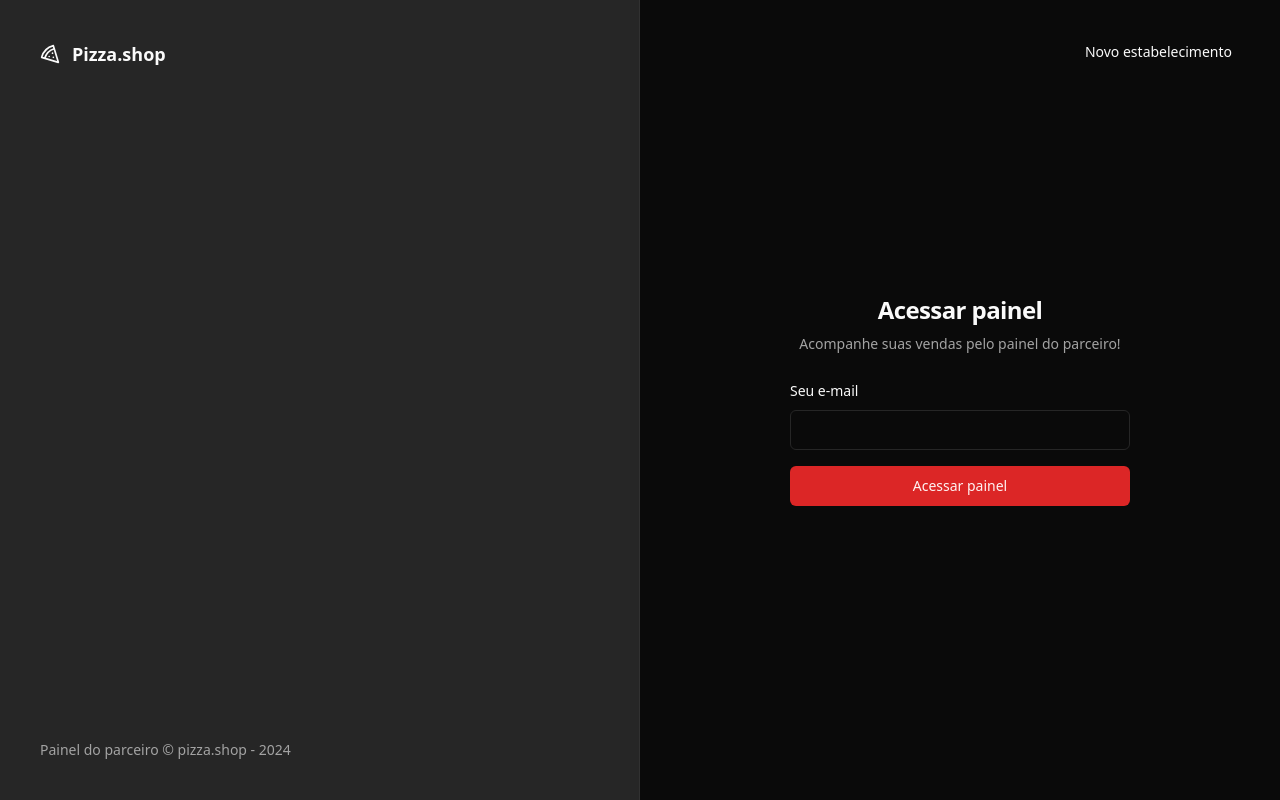
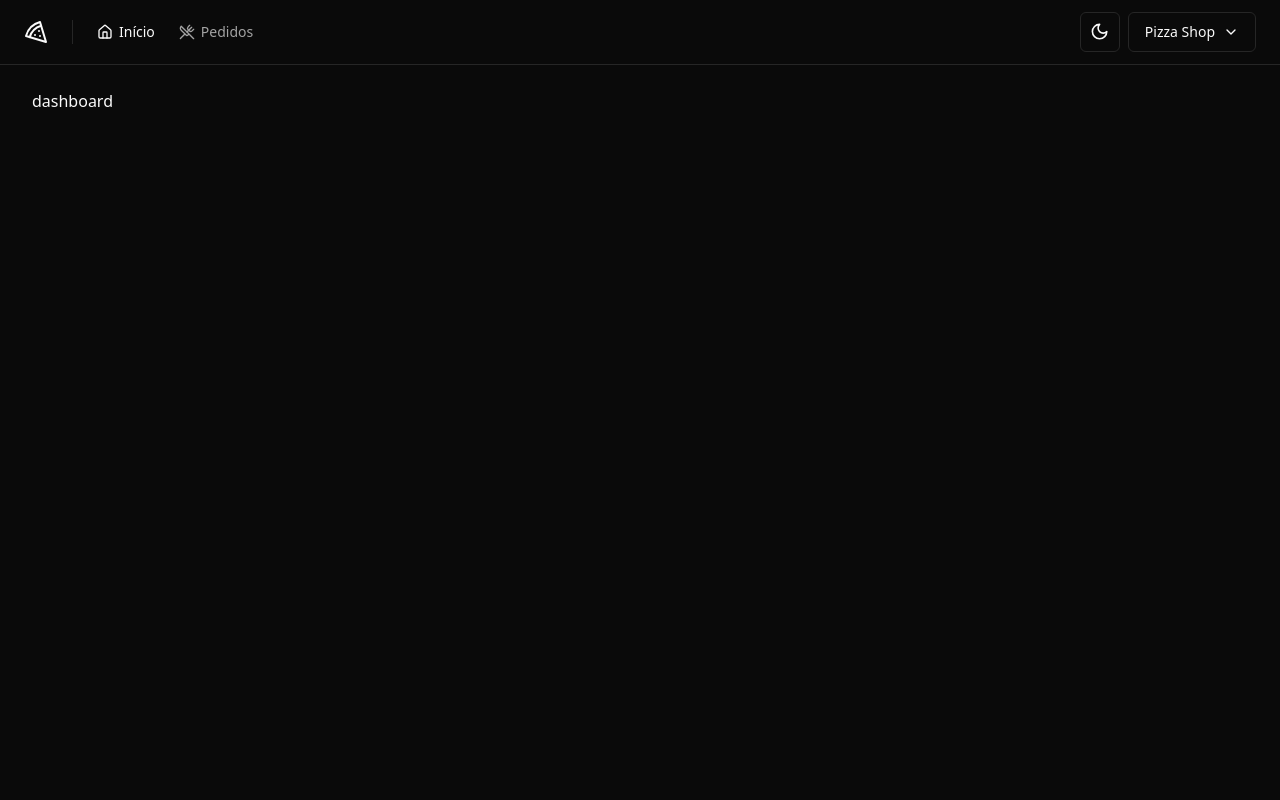
Before and after one commit to felipespinassi/pizzaShop, a React (Vite) app: page / in a window 1280 px wide. Built offline with nearby package versions, Linux system fonts and the light colour scheme.

Commit message:
feat: change routes

```diff
--- a/src/components/header.tsx
+++ b/src/components/header.tsx
@@ -11,7 +11,7 @@ export default function Header() {
         <Pizza className="h-6 w-6 " />
         <Separator orientation="vertical" className="h-6" />
         <nav className=" flex items-center space-x-4 lg:space-x-6">
-          <NavLink to={"/dashboard"}>
+          <NavLink to={"/"}>
             <Home className=" h-4 w-4" />
             Início
           </NavLink>
--- a/src/pages/auth/sign-up.tsx
+++ b/src/pages/auth/sign-up.tsx
@@ -29,7 +29,7 @@ export default function SignUp() {
       action: {
         label: "Login",
         onClick: () => {
-          navigate("/");
+          navigate("/sign-in");
         },
       },
     });
@@ -40,7 +40,7 @@ export default function SignUp() {
       <Helmet title="Cadastro" />
       <div className="p-8 ">
         <Button variant={"ghost"} asChild className="absolute right-8 top-8">
-          <Link to={"/"} className="">
+          <Link to={"/sign-in"} className="">
             Fazer login
           </Link>
         </Button>
--- a/src/routes.tsx
+++ b/src/routes.tsx
@@ -11,10 +11,11 @@ export const router = createBrowserRouter([
   // { path: "/sign-in", element: <Signin /> },
 
   {
+    path: "/",
     element: <AppLayout />,
     children: [
       {
-        path: "/dashboard",
+        path: "/",
         element: <Dashboard />,
       },
       {
@@ -28,7 +29,7 @@ export const router = createBrowserRouter([
     element: <AuthLayout />,
     children: [
       {
-        path: "/",
+        path: "/sign-in",
         element: <Signin />,
       },
       {
```
